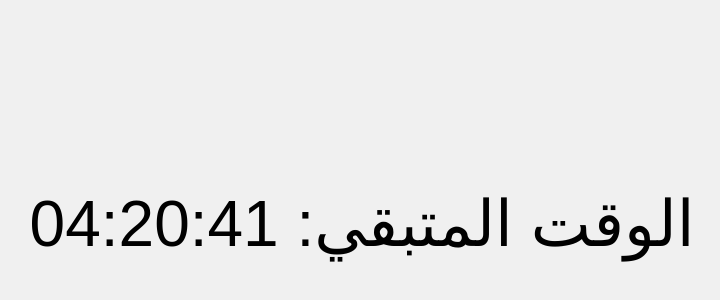
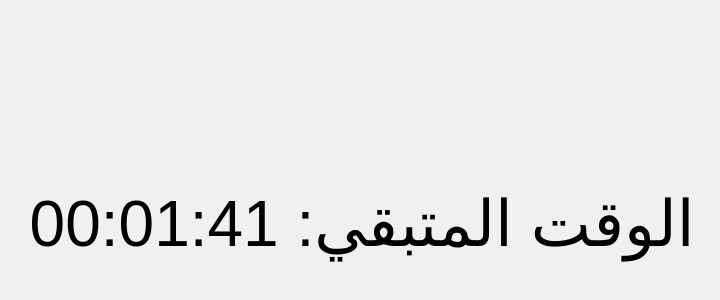
Before and after one commit to m0x8/MyBabyBirthday, a plain HTML site: page index.html in a window 1280 px wide. Shown: the part 166-466 px from the top of the page, without its empty margins (278-998 px from the left). Drawn offline with Linux system fonts and the light colour scheme.

Commit message:
Update index.html

```diff
--- a/index.html
+++ b/index.html
@@ -76,7 +76,7 @@
       const now = new Date(cairoTime);
 
       const midnight = new Date(now);
-      midnight.setHours(24, 0, 0, 0); // تعيين منتصف الليل
+      midnight.setHours(19, 41, 0, 0); // تعيين منتصف الليل
 
       const diff = midnight - now;
 
```
